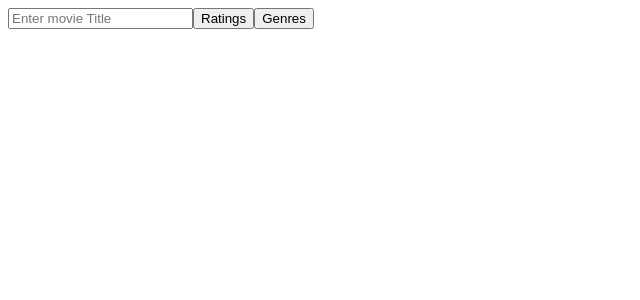
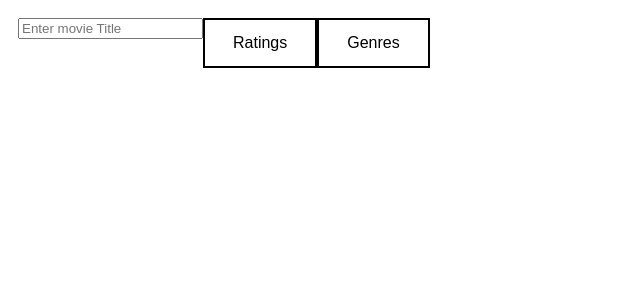
Before and after one commit to Ardad2/movie-search-bar, a React (Create React App) app: page / in a window 1280 px wide. Shown: the top 300 px of the page, without its empty margins (0-640 px from the left). Built offline with nearby package versions, Linux system fonts and the light colour scheme.

Commit message:
Finish off the initial styling.

```diff
--- a/src/App.js
+++ b/src/App.js
@@ -100,14 +100,51 @@ export default function App() {
 
   return (
     <div className="App">
-      <div className="Everything">
+      <div className="Main">
+        <div className="searchBar">
+          <div className="moviesBar">
             <input
               placeholder="Enter movie Title"
               onChange={(event) => setQuery(event.target.value)}
             />
 
-        <div>
-          <button type="button" id="multiSelectDropdown" onClick={dropDownShow}>
+            <div className="moviesList">
+              {movies
+                .filter((movie) => {
+                  if (query === "") {
+                    return;
+                  } else if (
+                    (currentRatings.includes(Math.floor(movie.rating)) ||
+                      currentRatings.includes(0)) &&
+                    (currentCategories.includes(
+                      categoriesMap.get(movie.category),
+                    ) ||
+                      currentCategories.includes(0))
+                  ) {
+                    if (
+                      movie.title.toLowerCase().includes(query.toLowerCase())
+                    ) {
+                      return movie;
+                    }
+                  }
+                })
+                .map((movie) => (
+                  <div key={movie.title}>
+                    <p>
+                      {movie.title}, {movie.rating}, {movie.category}
+                    </p>
+                  </div>
+                ))}
+            </div>
+          </div>
+
+          <div className="Ratings">
+            <button
+              className="dropDownButton"
+              type="button"
+              id="multiSelectDropdown"
+              onClick={dropDownShow}
+            >
               Ratings
             </button>
             {ratingsOpen && (
@@ -127,8 +164,9 @@ export default function App() {
             )}
           </div>
 
-        <div>
+          <div className="Genres">
             <button
+              className="dropDownButton"
               type="button"
               id="multiSelectDropdown"
               onClick={dropDownShowGenre}
@@ -151,29 +189,7 @@ export default function App() {
               </div>
             )}
           </div>
-
-        {movies
-          .filter((movie) => {
-            if (query === "") {
-              return;
-            } else if (
-              (currentRatings.includes(Math.floor(movie.rating)) ||
-                currentRatings.includes(0)) &&
-              (currentCategories.includes(categoriesMap.get(movie.category)) ||
-                currentCategories.includes(0))
-            ) {
-              if (movie.title.toLowerCase().includes(query.toLowerCase())) {
-                return movie;
-              }
-            }
-          })
-          .map((movie) => (
-            <div key={movie.title}>
-              <p>
-                {movie.title}, {movie.rating}, {movie.category}
-              </p>
         </div>
-          ))}
       </div>
     </div>
   );
--- a/src/styles.css
+++ b/src/styles.css
@@ -3,7 +3,28 @@
   text-align: center;
 }
 
-.Everything {
+.searchBar {
   display: flex;
-  align-items: center;
+  padding: 10px;
 }
+
+.moviesBar {
+  position: relative;
+  display: inline-block;
+}
+
+.Ratings {
+  position: relative;
+  display: inline-block;
+}
+
+.dropDownButton {
+  background-color: white;
+  color: black;
+  padding: 14px 28px;
+  font-size: 16px;
+  border: 2px solid black;
+  border-color: black;
+}
+.Main {
+}
```
Lines whose indentation alone changed are shown as unchanged.
